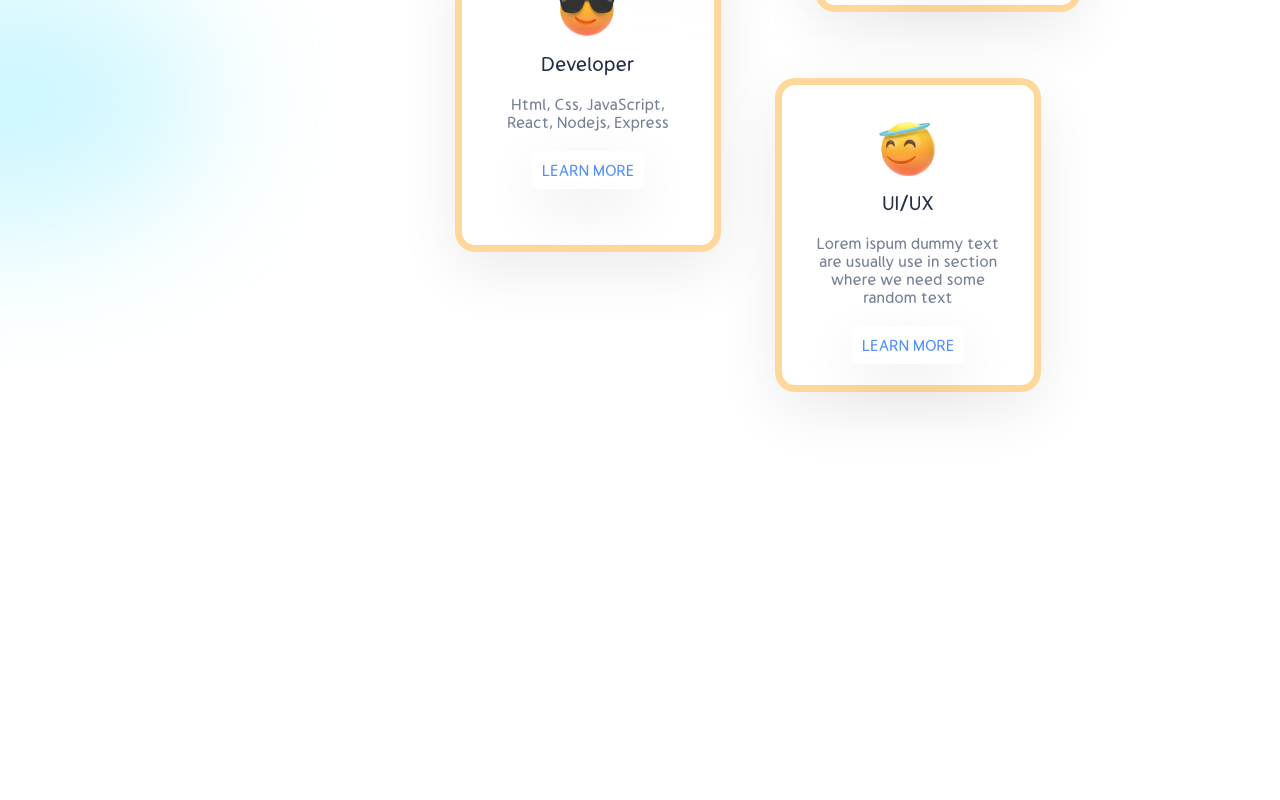
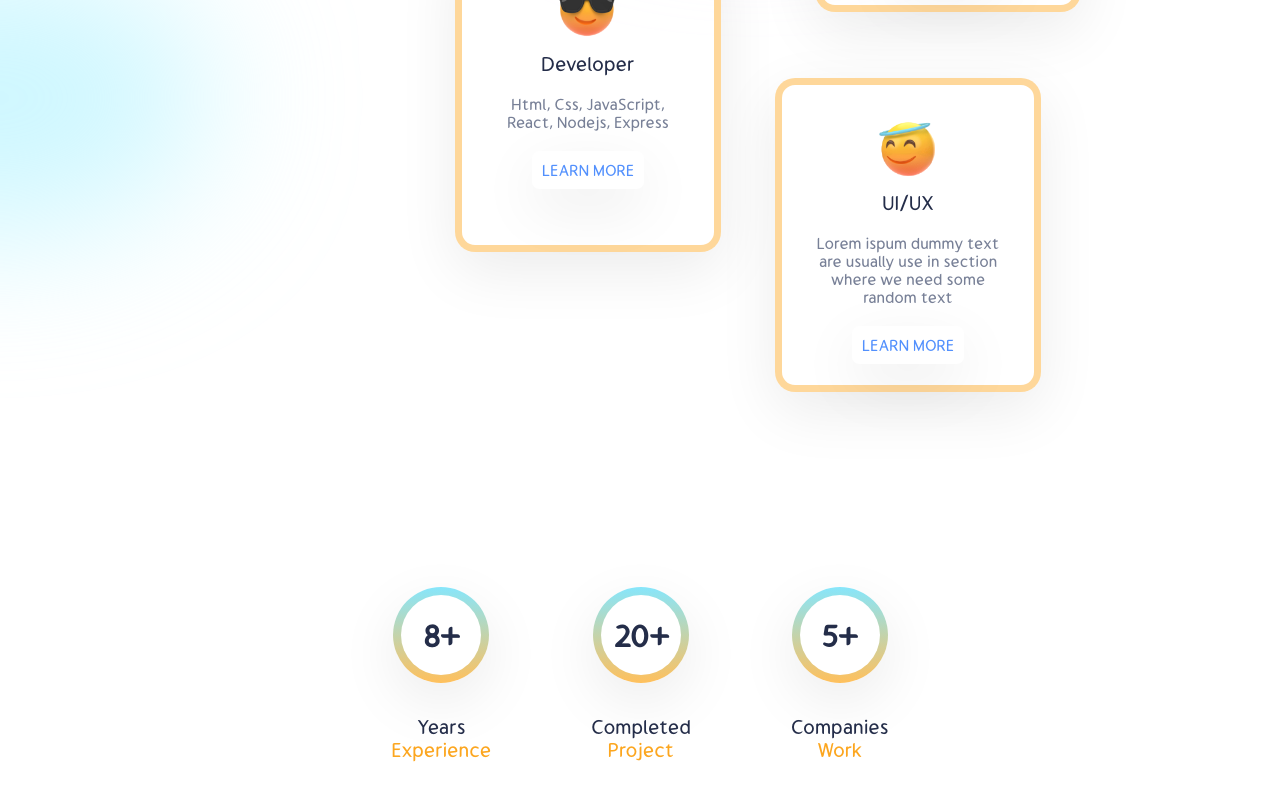
Before and after one commit to Abdullah2000Habib/React_Project07, a React (Create React App) app: page / in a window 1280 px wide. Shown: the part 1368-2168 px from the top of the page. Before the commit the page ends 1936 px from the top, so only its background shows below. Built offline with nearby package versions, Linux system fonts and the light colour scheme.

Commit message:
Experience Component

```diff
--- /dev/null
+++ b/src/components/Experience/Experience.jsx
@@ -0,0 +1,25 @@
+import React from 'react';
+import style from "./style.module.css";
+export default function Experience() {
+  return (
+    <>
+        <div className={style.experience}>
+          <div className={style.achievement}>
+            <div className={style.circle}>8+</div>
+            <span>Years</span>
+            <span>Experience</span>
+          </div>
+          <div className={style.achievement}>
+            <div className={style.circle}>20+</div>
+            <span>Completed</span>
+            <span>Project</span>
+          </div>
+          <div className={style.achievement}>
+            <div className={style.circle}>5+</div>
+            <span>Companies</span>
+            <span>Work</span>
+          </div>
+        </div>
+    </>
+  )
+}
--- /dev/null
+++ b/src/components/Experience/index.jsx
@@ -0,0 +1 @@
+export { defualt } from "./Experience";
--- /dev/null
+++ b/src/components/Experience/style.module.css
@@ -0,0 +1,47 @@
+.experience {
+    display: flex;
+    align-items: center;
+    justify-content: center;
+    gap: 5rem;
+    height: 30vh;
+    margin-bottom: 8rem;
+    /* darkmode */
+    color: var(--black);
+}
+
+.achievement {
+    display: flex;
+    flex-direction: column;
+    align-items: center;
+}
+
+.circle {
+    width: 4rem;
+    height: 4rem;
+    background: white;
+    border-radius: 100%;
+    position: relative;
+    display: flex;
+    align-items: center;
+    justify-content: center;
+    font-size: 1.5rem;
+    font-weight: bold;
+    margin-bottom: 2rem;
+}
+
+.circle::before {
+    border-radius: 100%;
+    content: '';
+    background-image: linear-gradient(to bottom, #87e6fb 0%, #ffc05c 100%);
+    top: -8px;
+    left: -8px;
+    bottom: -8px;
+    right: -8px;
+    position: absolute;
+    z-index: -1;
+    box-shadow: var(--boxShadow);
+}
+
+.achievement span:nth-of-type(2) {
+    color: var(--orange);
+}
--- a/src/components/Home.jsx
+++ b/src/components/Home.jsx
@@ -1,4 +1,5 @@
 import React from 'react';
+import Experience from './Experience/Experience';
 import Hero from './Hero/Hero';
 import Navbar from './Navbar';
 import Services from './Services/Services';
@@ -10,6 +11,7 @@
         <Navbar/>
         <Hero/>
         <Services/>
+        <Experience/>
     </>
   )
 }
```
